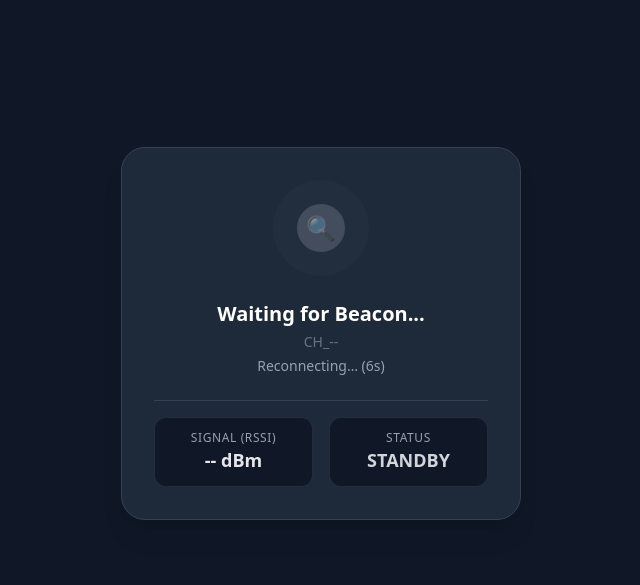
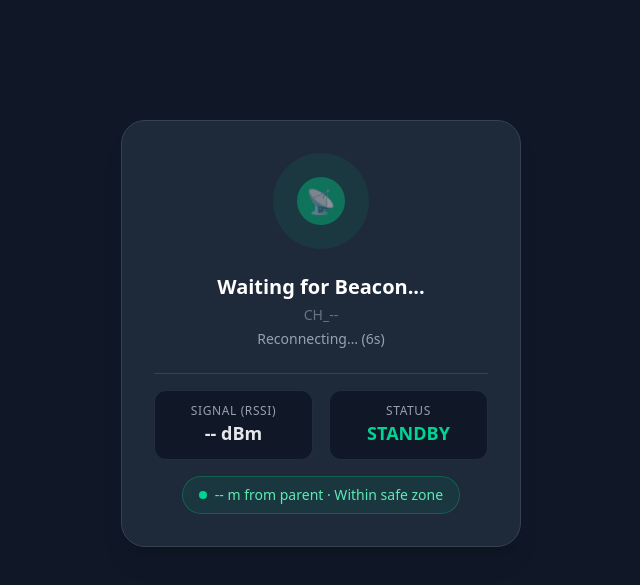
Before and after one commit to Ifeoluwa-Analytics/Hedge-Trial, a plain HTML site: page index.html in a window 1280 px wide. Shown: the part 107-692 px from the top of the page, without its empty margins (319-959 px from the left). Drawn offline with nearby package versions, Linux system fonts and the light colour scheme.

Commit message:
Update index.html

```diff
--- a/index.html
+++ b/index.html
@@ -23,10 +23,10 @@
                 <div class="flex justify-center mb-6">
 
                     <div id="status-pulse"
-                         class="w-24 h-24 rounded-full bg-gray-600/20 flex items-center justify-center animate-pulse">
+                         class="w-24 h-24 rounded-full bg-emerald-500/20 flex items-center justify-center animate-pulse">
                         <div id="status-dot"
-                             class="w-12 h-12 rounded-full bg-gray-500 flex items-center justify-center text-2xl">
-                            🔍
+                             class="w-12 h-12 rounded-full bg-emerald-500 flex items-center justify-center text-2xl">
+                            📡
                         </div>
                     </div>
                 </div>
@@ -46,16 +46,17 @@
                     </div>
                     <div class="bg-gray-900 p-3 rounded-xl border border-gray-700/50">
                         <p class="text-xs text-gray-400 uppercase tracking-wider">Status</p>
-                        <p id="status-val" class="text-lg font-bold text-gray-300">STANDBY</p>
+                        <p id="status-val" class="text-lg font-bold text-emerald-400">STANDBY</p>
                     </div>
                 </div>
 
                 <div id="distance-pill"
                      class="mt-4 inline-flex items-center gap-2 px-4 py-2 rounded-full
-                            bg-gray-500/10 border border-gray-500/30"
-                     style="display:none;">
-                    <span id="distance-dot"  class="w-2 h-2 rounded-full bg-gray-400"></span>
-                    <span id="distance-text" class="text-sm font-medium text-gray-300"></span>
+                            bg-emerald-500/10 border border-emerald-500/30">
+                    <span id="distance-dot"  class="w-2 h-2 rounded-full bg-emerald-400"></span>
+                    <span id="distance-text" class="text-sm font-medium text-emerald-300">
+                        -- m from parent · Within safe zone
+                    </span>
                 </div>
             </div>
         </main>
@@ -165,20 +166,19 @@
 
     function hideDistancePill() { distancePill.style.display = 'none'; }
 
-
     function applyStandbyTheme(message) {
         bodyBg.className      = 'bg-gray-900 text-white font-sans antialiased transition-colors duration-500';
         statusCard.className  = 'w-full bg-gray-800 rounded-3xl p-8 text-center shadow-xl border border-gray-700 transition-all duration-500';
-        statusDot.className   = 'w-12 h-12 rounded-full bg-gray-500 flex items-center justify-center text-2xl';
-        statusPulse.className = 'w-24 h-24 rounded-full bg-gray-600/20 flex items-center justify-center animate-pulse';
-        statusVal.className   = 'text-lg font-bold text-gray-300';
-        statusDot.textContent = '🔍';
+        statusDot.className   = 'w-12 h-12 rounded-full bg-emerald-500 flex items-center justify-center text-2xl';
+        statusPulse.className = 'w-24 h-24 rounded-full bg-emerald-500/20 flex items-center justify-center animate-pulse';
+        statusVal.className   = 'text-lg font-bold text-emerald-400';
+        statusDot.textContent = '📡';
         statusVal.textContent = 'STANDBY';
         rssiVal.textContent   = '-- dBm';
         systemMessage.textContent = message;
         emergencyAction.style.display = 'none';
         alarmSound.pause();
-        hideDistancePill();
+        showDistancePill('emerald', '-- m from parent · Within safe zone');
     }
 
     // ─── VISUAL STATE MACHINE ────────────────────────────────────────────────
@@ -285,7 +285,7 @@
         const protocol = window.location.protocol === 'https:' ? 'wss:' : 'ws:';
         const wsUrl    = `${protocol}//${window.location.host}/ws/monitor`;
         console.log(`🔌 [HEDGE] Connecting → ${wsUrl}`);
-        applyStandbyTheme('Connecting to cloud engine...');
+        applyStandbyTheme('Connecting to cloud engine…');
         socket = new WebSocket(wsUrl);
 
         socket.onopen = () => {
@@ -303,7 +303,6 @@
             if (data.status === 'HEARTBEAT') return;
 
             if (data.status === 'STANDBY') {
-
                 systemMessage.textContent = data.message || 'Connecting to cloud engine...';
                 applyTheme('STANDBY', null, 'steady');
                 return;
@@ -311,18 +310,17 @@
 
             const hasRssi = data.rssi !== null && data.rssi !== undefined;
 
-            childName.textContent     = data.child_name || 'Unknown';
+            childName.textContent     = data.child_name || 'Waiting for Beacon...';
             childId.textContent       = data.child_id   || 'CH_--';
             rssiVal.textContent       = hasRssi ? `${data.rssi} dBm` : '-- dBm';
             systemMessage.textContent = data.message || '';
-            statusVal.textContent     = data.status  || 'UNKNOWN';
+            statusVal.textContent     = data.status  || 'Waiting for Beacon...';
 
             applyTheme(data.status, hasRssi ? data.rssi : null, data.trend || 'steady');
         };
 
         socket.onclose = (e) => {
             console.warn(`❌ [HEDGE] Closed (${e.code}) — retrying in ${reconnectDelay / 1000}s`);
-
             applyStandbyTheme(`Reconnecting… (${reconnectDelay / 1000}s)`);
             setTimeout(() => {
                 reconnectDelay = Math.min(reconnectDelay * 1.5, 30000);
```
